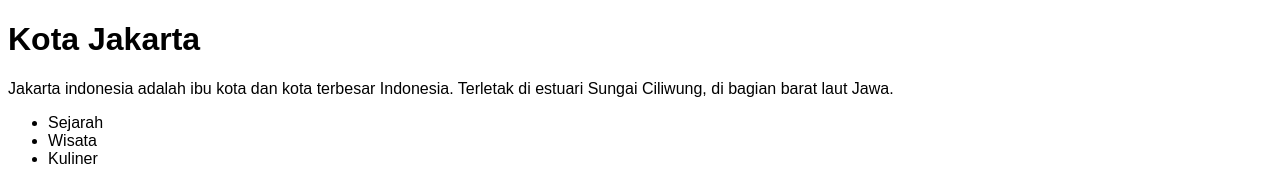
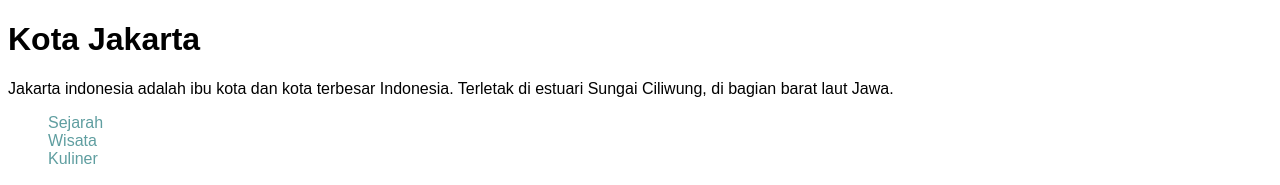
Before and after one commit to yogisaputra92/latihangit, a plain HTML site: page index.html in a window 1280 px wide. Shown: the top 185 px of the page. Drawn offline with Linux system fonts and the light colour scheme.

Commit message:
menambahkan warna pada text

```diff
--- a/asset/style/style.css
+++ b/asset/style/style.css
@@ -2,8 +2,17 @@
     font-family:sans-serif;
 }
 
-li:hover {
-    color: aqua;
+nav a {
+    color: cadetblue;
+    text-decoration: none;
+}
+
+nav a:hover {
+    font-weight: bold;
+}
+
+nav li {
+    list-style-type: none;
 }
 
 h2, h3 {
--- a/index.html
+++ b/index.html
@@ -12,9 +12,9 @@
         <p>Jakarta indonesia adalah ibu kota dan kota terbesar Indonesia. Terletak di estuari Sungai Ciliwung, di bagian barat laut Jawa.</p>
         <nav>
             <ul>
-                <li>Sejarah</li>
-                <li>Wisata</li>
-                <li>Kuliner</li>
+                <li><a href="#Sejarah">Sejarah</a></li>
+                <li><a href="#Wisata">Wisata</a></li>
+                <li><a href="#Kuliner">Kuliner</a></li>
             </ul>
         </nav>
     </header>
@@ -22,7 +22,7 @@
     <main>
         <div class="content">
             <article>
-                <h2>Sejarah</h2>
+                <h2 id="Sejarah">Sejarah</h2>
                 <img src="asset/img/jakarta.jpeg" alt="" srcset="">
                 <p>Dikutip dari buku Jakarta: History of a Misunderstood City karya Herald Van Der Linde, (2020) dalam sejarah Kota Jakarta nama Jakarta sendiri telah mengalami beberapa kali perubahan sejak zaman prasejarah hingga zaman modern.
                     Pada tahun 1619, VOC (Vereenigde Oostindische Compagnie) atau Perusahaan Hindia Timur Belanda berhasil menguasai Jayakarta, sebuah kota pelabuhan yang didirikan oleh Kesultanan Banten pada tahun 1527.
```
